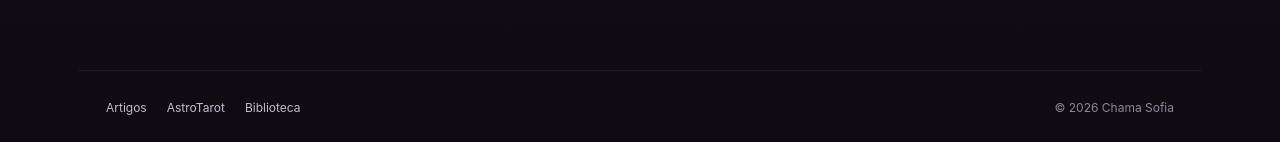
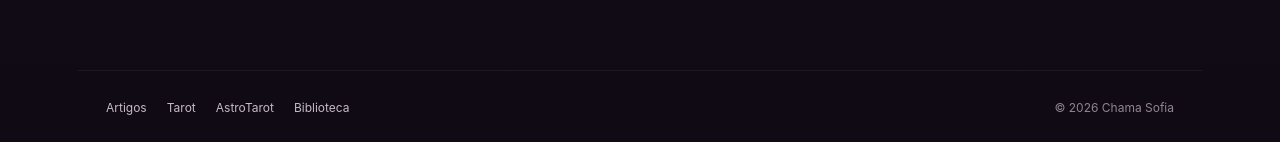
Before and after one commit to giulianocruz/tarot-chamasofia, a Next.js app: page /tarot-do-amor-gratis in a window 1280 px wide. Shown: the part 3053-3195 px from the top of the page. Built offline with nearby package versions, Linux system fonts and the light colour scheme.

Commit message:
funnel: separate Tarot and AstroTarot links on free love page

```diff
--- a/app/tarot-do-amor-gratis/page.tsx
+++ b/app/tarot-do-amor-gratis/page.tsx
@@ -86,6 +86,6 @@ export default function LoveTarotPage() {
         <Link href="/mapa-astral-gratis"><span>Astrologia</span><strong>Mapa astral grátis →</strong></Link>
       </div>
     </section>
-    <footer className={styles.footer}><Link href="/artigos">Artigos</Link><Link href="/consulta">AstroTarot</Link><Link href="/biblioteca">Biblioteca</Link><span>© {new Date().getFullYear()} Chama Sofia</span></footer>
+    <footer className={styles.footer}><Link href="/artigos">Artigos</Link><Link href="/consulta">Tarot</Link><Link href="/astrotarot">AstroTarot</Link><Link href="/biblioteca">Biblioteca</Link><span>© {new Date().getFullYear()} Chama Sofia</span></footer>
   </main>;
 }
```
